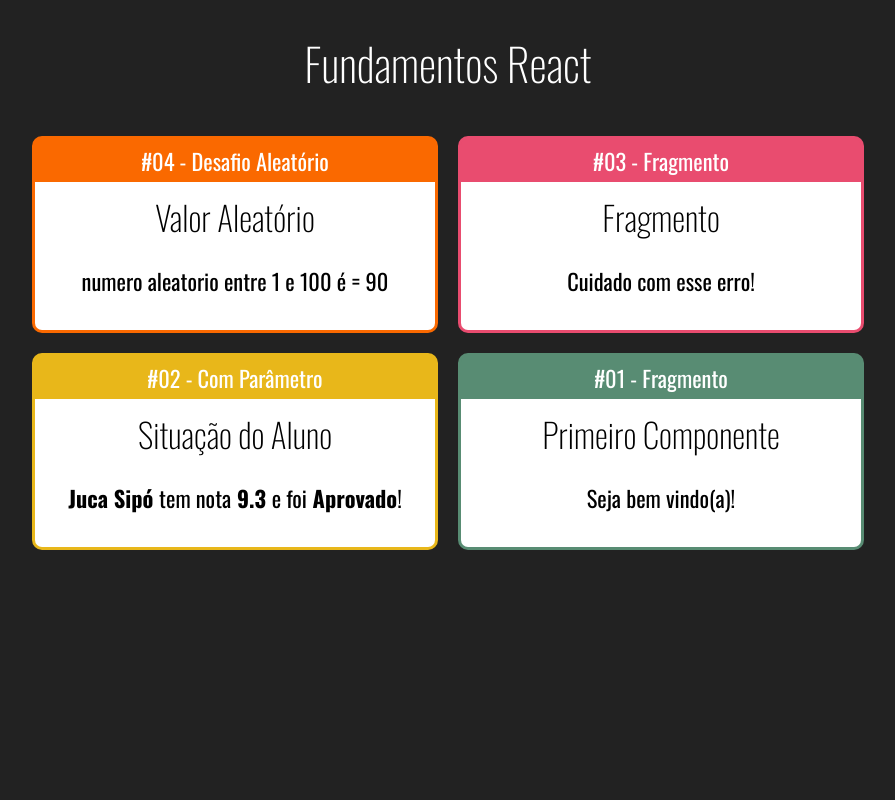
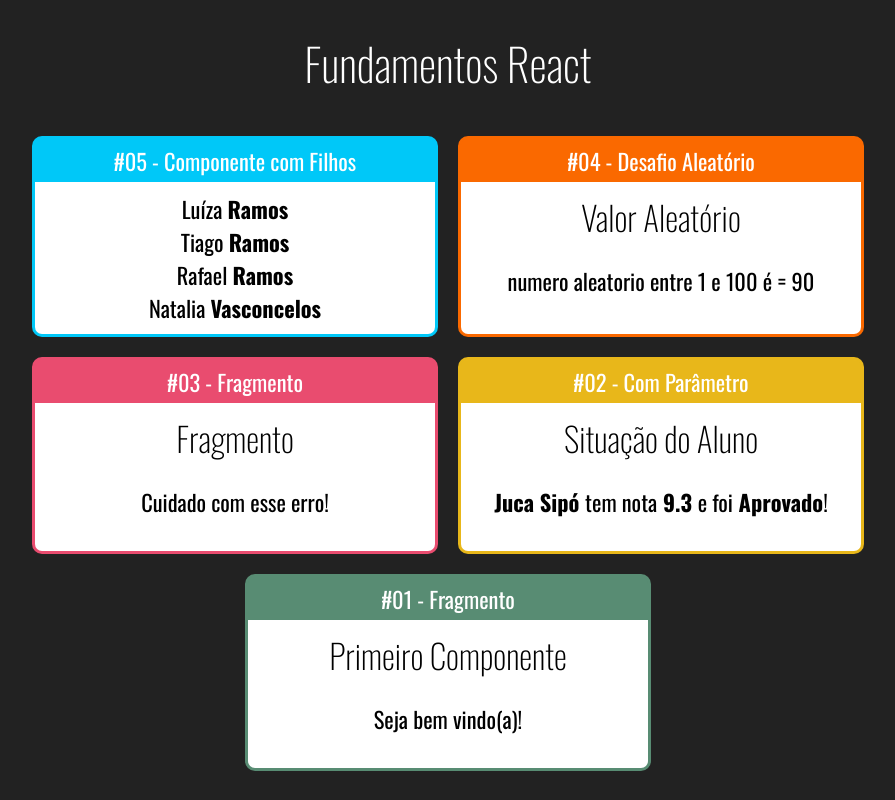
Before and after one commit to Tiago-devop/fundamentos-react, a React (Create React App) app: page / in a window 1280 px wide. Shown: the whole page, without its empty margins (192-1087 px from the left). Built offline with nearby package versions, Linux system fonts and the light colour scheme.

Commit message:
comp filho

```diff
--- a/src/App.jsx
+++ b/src/App.jsx
@@ -6,6 +6,7 @@
 import ComParametro from "./components/basicos/ComParametro";
 import Fragmento from "./components/basicos/Fragmento";
 import Aleatorio from "./components/basicos/Aleatorio";
+import Familia from "./components/basicos/Familia";
 
 export default (_) => (
 
@@ -14,6 +15,10 @@
     <h1>Fundamentos React</h1>
 
     <div className="Cards">
+
+      <Card titulo="#05 - Componente com Filhos" color="#00C8F8">
+        <Familia  surname="Ramos"/>
+      </Card>
 
       <Card titulo="#04 - Desafio Aleatório" color="#FA6900">
         <Aleatorio min={1} max={100} />
--- /dev/null
+++ b/src/components/basicos/Familia.jsx
@@ -0,0 +1,13 @@
+import React from "react";
+import FamiliaMembro from "./FamiliaMembro";
+
+export default (props) => {
+  return (
+    <div>
+      <FamiliaMembro name="Luíza" surname="Ramos" />
+      <FamiliaMembro name="Tiago" surname={props.surname} />
+      <FamiliaMembro name="Rafael" {...props} />
+      <FamiliaMembro name="Natalia" surname="Vasconcelos" />
+    </div>
+  );
+};
--- /dev/null
+++ b/src/components/basicos/FamiliaMembro.jsx
@@ -0,0 +1,9 @@
+import React from "react";
+
+export default (props) => {
+  return (
+    <div>
+      {props.name} <strong>{props.surname} </strong>
+    </div>
+  );
+};
```
